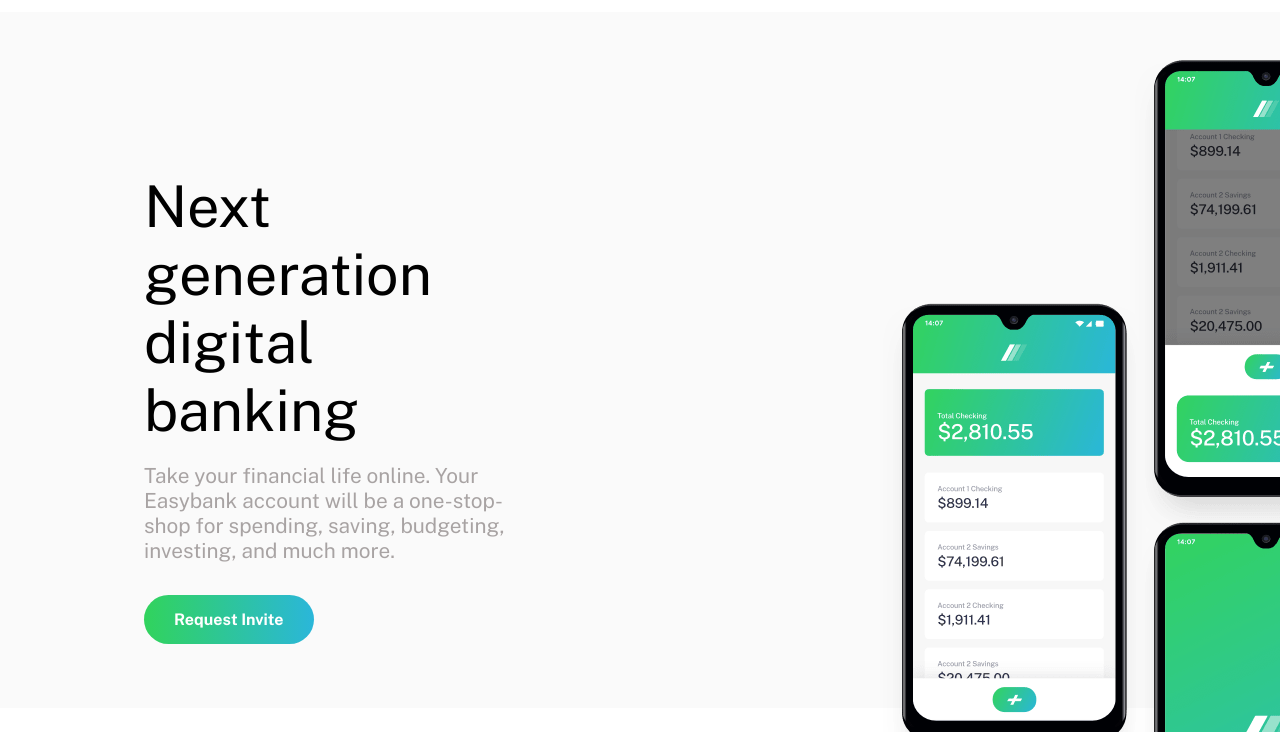
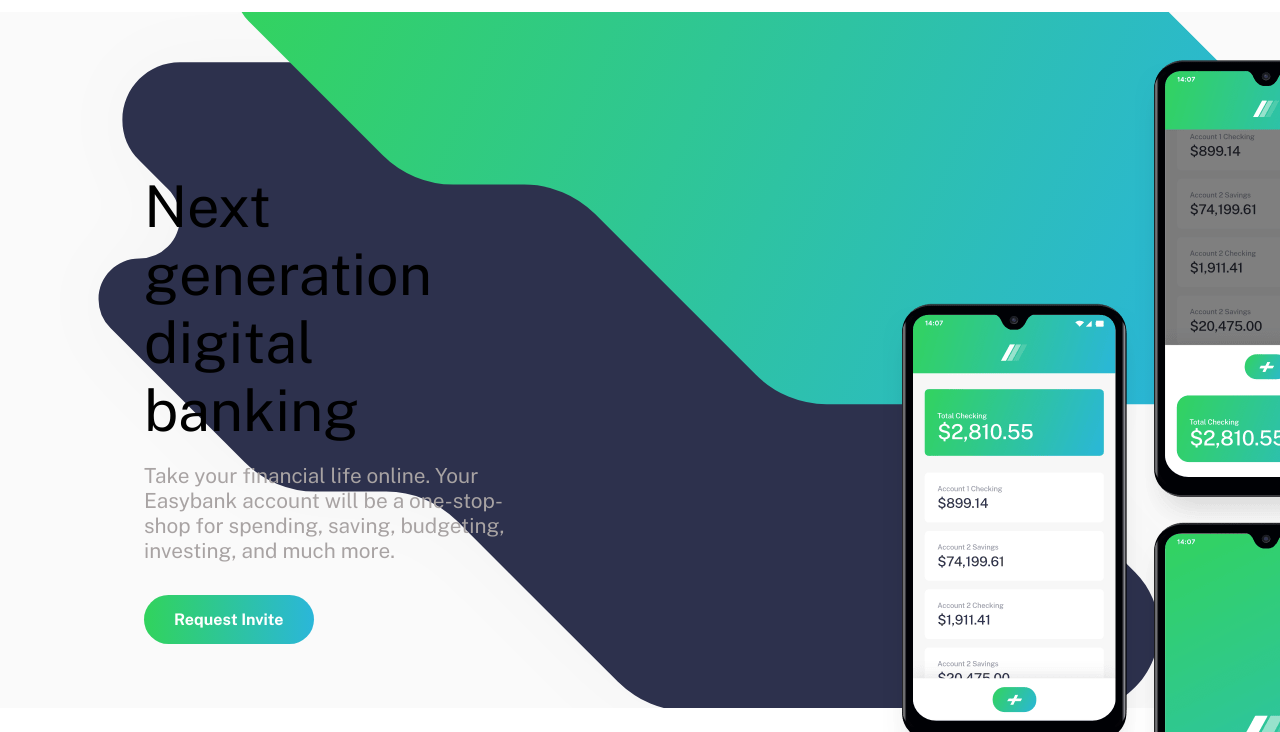
Before and after one commit to Harsh-Prakash49/ER1-webd, a plain HTML site: page index.html in a window 1280 px wide. Shown: the part 68-800 px from the top of the page. Drawn offline with nearby package versions, Linux system fonts and the light colour scheme.

Commit message:
Update style.css

```diff
--- a/style.css
+++ b/style.css
@@ -60,7 +60,7 @@ nav {
 
 .hero {
     background-color: hsl(0, 0%, 98%);
-    background-image: url(/images/bg-intro-desktop.svg);
+    background-image: url(/bg-intro-desktop.svg);
     background-repeat: no-repeat;
     background-position: 290% 76%;
     height: 43.5rem;
```
